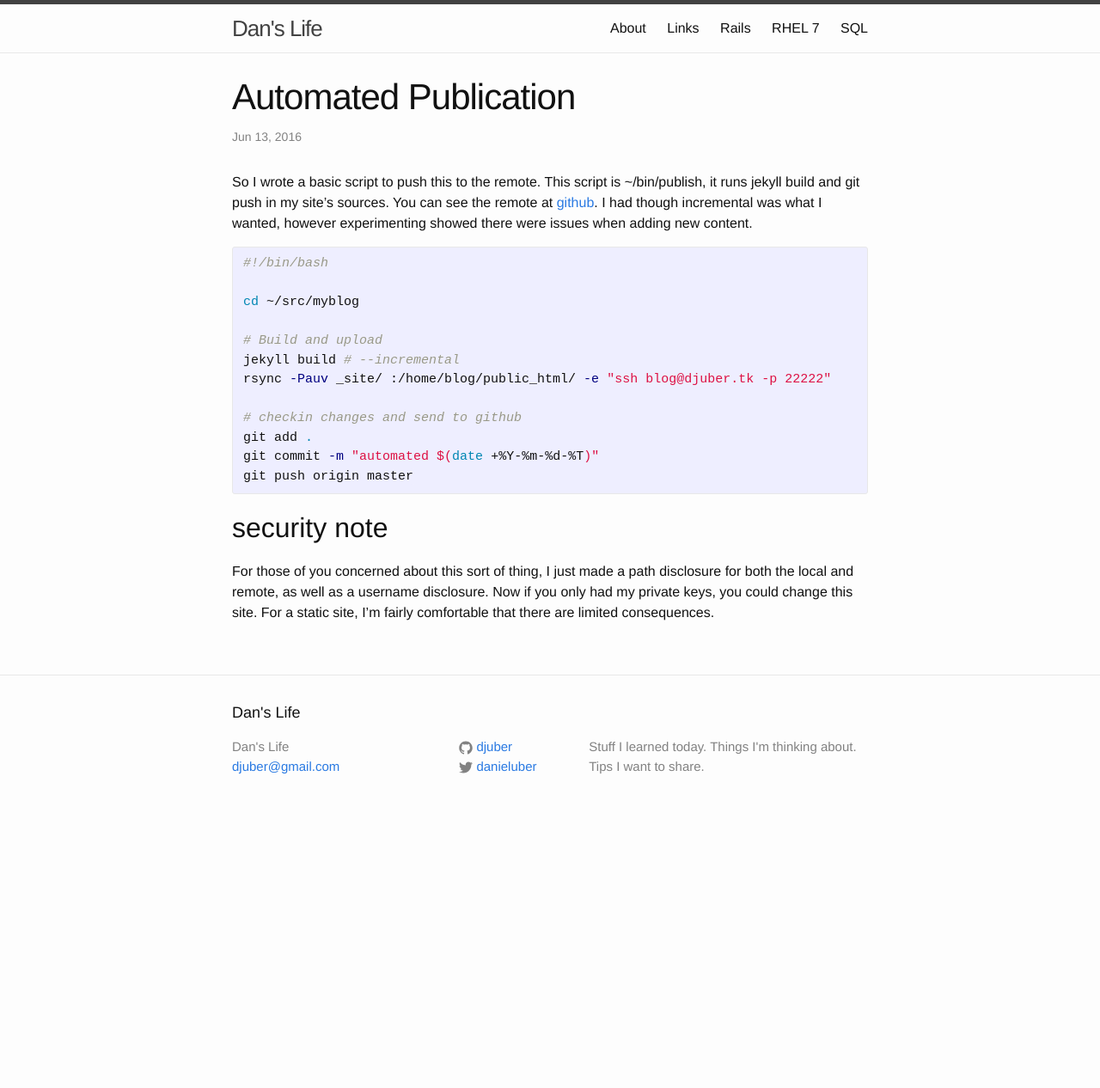
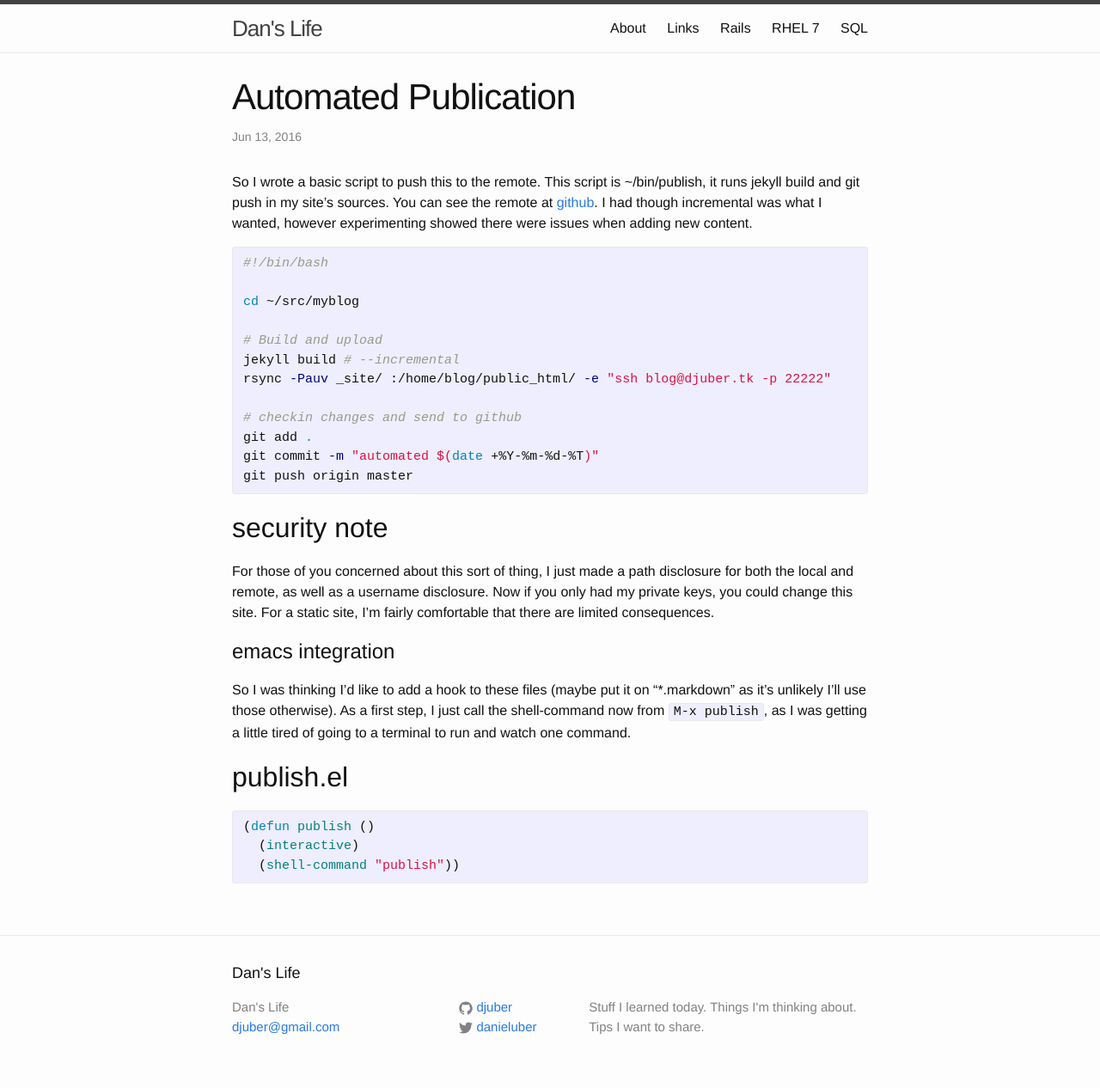
Before and after one commit to djuber/myblog, a Jekyll site: the page built from _posts/2016-06-13-automated-publication.markdown, in a window 1280 px wide. Shown: the whole page at 86% size. Built offline with Jekyll 4.4.1, drawn with Linux system fonts in a browser that asks for light colours; before the commit the page ends 963 px from its top, so only the background shows below that.

Commit message:
automated 2016-06-13-01:16:12

```diff
--- a/_posts/2016-06-13-automated-publication.markdown
+++ b/_posts/2016-06-13-automated-publication.markdown
@@ -27,3 +27,15 @@ For those of you concerned about this sort of thing, I just made a path disclosu
 both the local and remote, as well as a username disclosure. Now if you only had
 my private keys, you could change this site. For a static site, I'm fairly comfortable that
 there are limited consequences.
+
+# emacs integration
+So I was thinking I'd like to add a hook to these files (maybe put it on "*.markdown" as it's unlikely I'll use those otherwise).
+As a first step, I just call the shell-command now from `M-x publish`, as I was getting a little tired of going to a terminal
+to run and watch one command.
+
+## publish.el
+{% highlight lisp %}
+(defun publish ()
+  (interactive)
+  (shell-command "publish"))
+{% endhighlight %}
```
